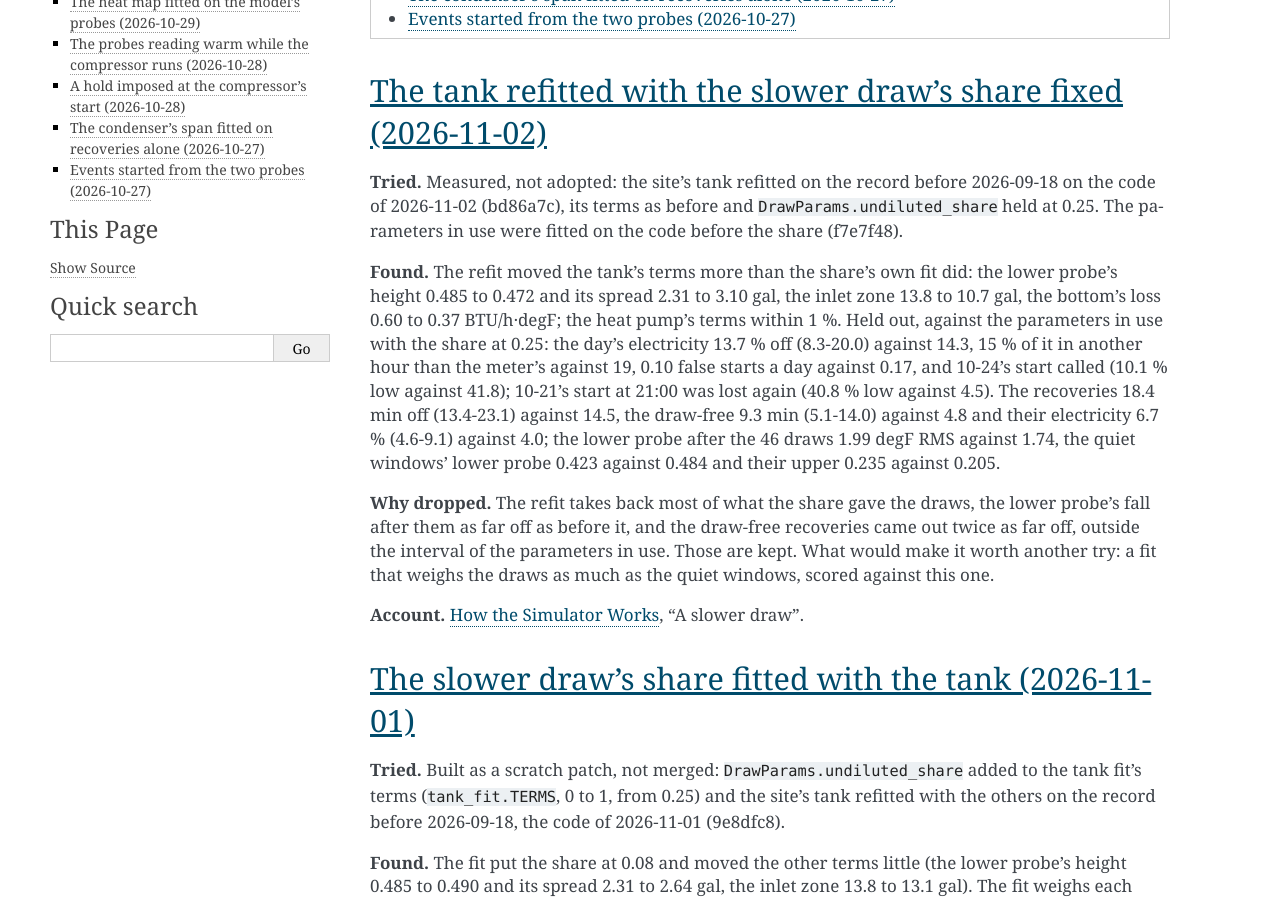
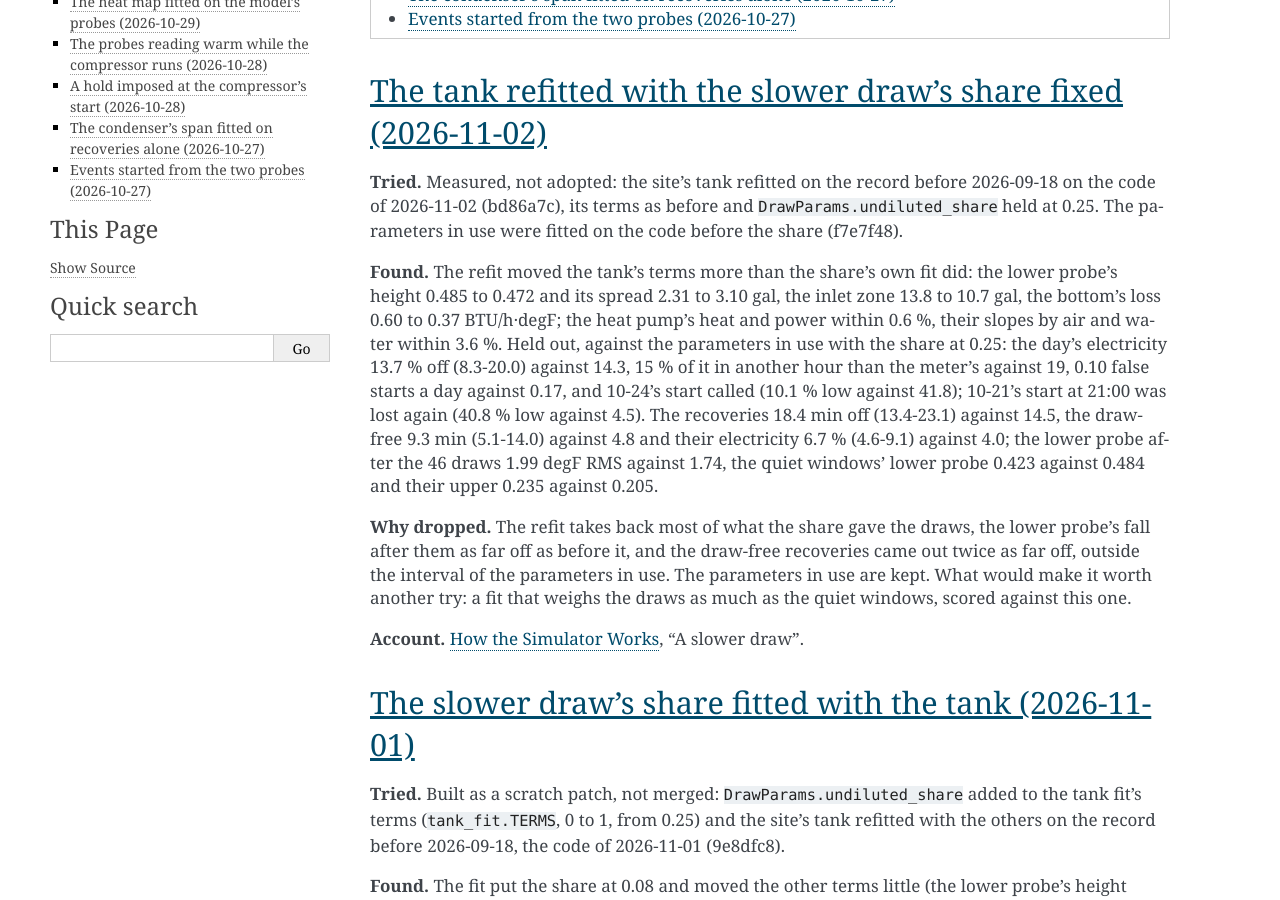
Before and after one commit to eman/nwp500-python, a Sphinx documentation site: the page built from docs/explanation/simulator-tried.rst, in a window 1280 px wide and 900 px high, scrolled down 607 px. Built offline with Sphinx 7.4.7, drawn with Linux system fonts in a browser that asks for light colours.

Commit message:
docs(sim): the plain refit's heat-pump terms moved up to 3.6 %, not 1 %
Its heat and power moved under 0.6 %, their slopes by air and water up
to 3.6 %.

```diff
--- a/docs/explanation/simulator-tried.rst
+++ b/docs/explanation/simulator-tried.rst
@@ -22,26 +22,26 @@
 parameters in use were fitted on the code before the share (f7e7f48).
 
 **Found.** The refit moved the tank's terms more than the share's own
-fit did: the lower probe's height 0.485 to 0.472 and its spread 2.31
-to 3.10 gal, the inlet zone 13.8 to 10.7 gal, the bottom's loss 0.60
-to 0.37 BTU/h·degF; the heat pump's terms within 1 %. Held out,
-against the parameters in use with the share at 0.25: the day's
-electricity 13.7 % off (8.3-20.0) against 14.3, 15 % of it in another
-hour than the meter's against 19, 0.10 false starts a day against
-0.17, and 10-24's start called (10.1 % low against 41.8); 10-21's
-start at 21:00 was lost again (40.8 % low against 4.5). The
-recoveries 18.4 min off (13.4-23.1) against 14.5, the draw-free 9.3
-min (5.1-14.0) against 4.8 and their electricity 6.7 % (4.6-9.1)
-against 4.0; the lower probe after the 46 draws 1.99 degF RMS against
-1.74, the quiet windows' lower probe 0.423 against 0.484 and their
-upper 0.235 against 0.205.
+fit did: the lower probe's height 0.485 to 0.472 and its spread 2.31 to
+3.10 gal, the inlet zone 13.8 to 10.7 gal, the bottom's loss 0.60 to
+0.37 BTU/h·degF; the heat pump's heat and power within 0.6 %, their
+slopes by air and water within 3.6 %. Held out, against the parameters
+in use with the share at 0.25: the day's electricity 13.7 % off
+(8.3-20.0) against 14.3, 15 % of it in another hour than the meter's
+against 19, 0.10 false starts a day against 0.17, and 10-24's start
+called (10.1 % low against 41.8); 10-21's start at 21:00 was lost again
+(40.8 % low against 4.5). The recoveries 18.4 min off (13.4-23.1)
+against 14.5, the draw-free 9.3 min (5.1-14.0) against 4.8 and their
+electricity 6.7 % (4.6-9.1) against 4.0; the lower probe after the 46
+draws 1.99 degF RMS against 1.74, the quiet windows' lower probe 0.423
+against 0.484 and their upper 0.235 against 0.205.
 
 **Why dropped.** The refit takes back most of what the share gave the
 draws, the lower probe's fall after them as far off as before it, and
-the draw-free recoveries came out twice as far off, outside the
-interval of the parameters in use. Those are kept. What would make it
-worth another try: a fit that weighs the draws as much as the quiet
-windows, scored against this one.
+the draw-free recoveries came out twice as far off, outside the interval
+of the parameters in use. The parameters in use are kept. What would
+make it worth another try: a fit that weighs the draws as much as the
+quiet windows, scored against this one.
 
 **Account.** :doc:`simulator-methodology`, "A slower draw".
 
```
